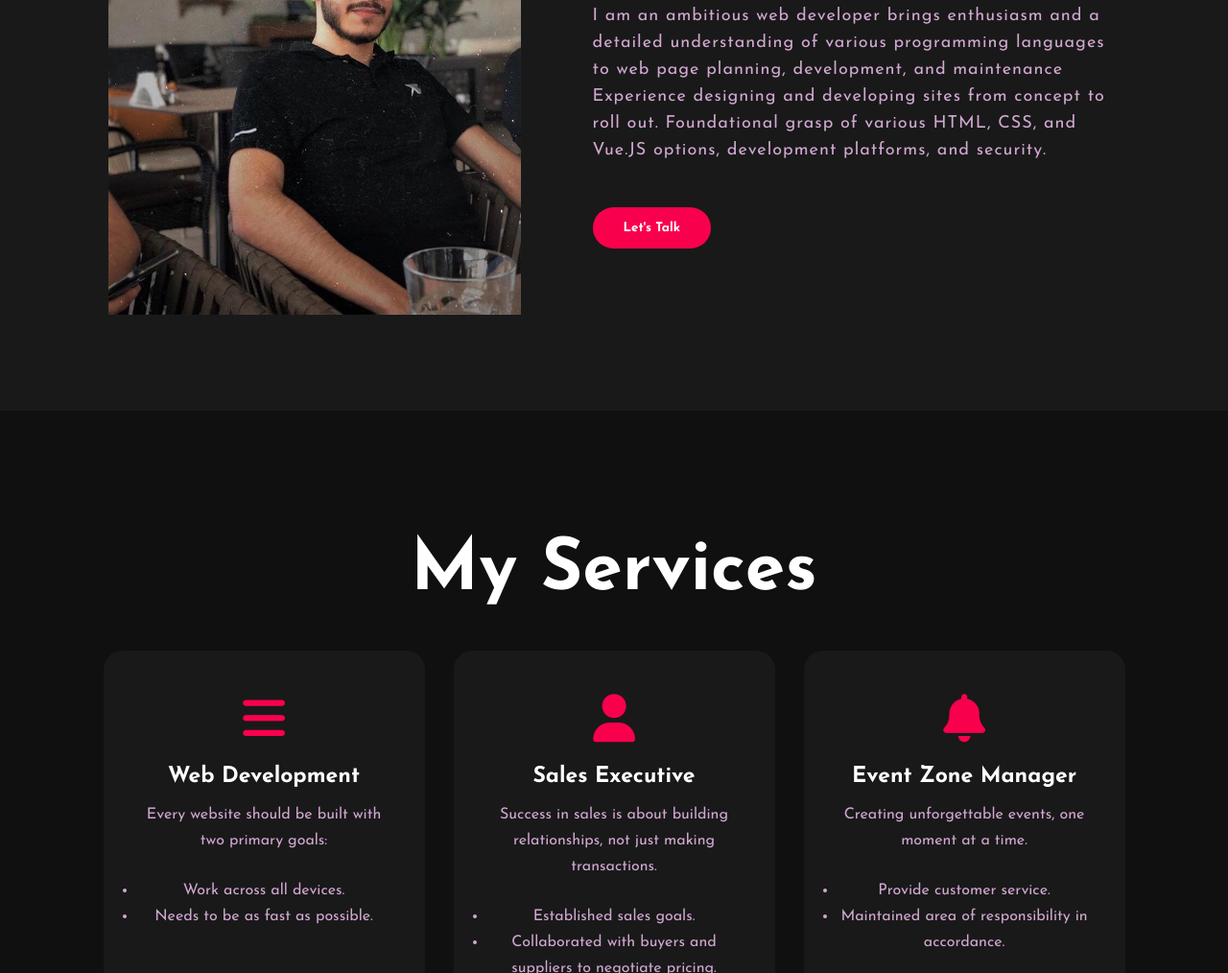
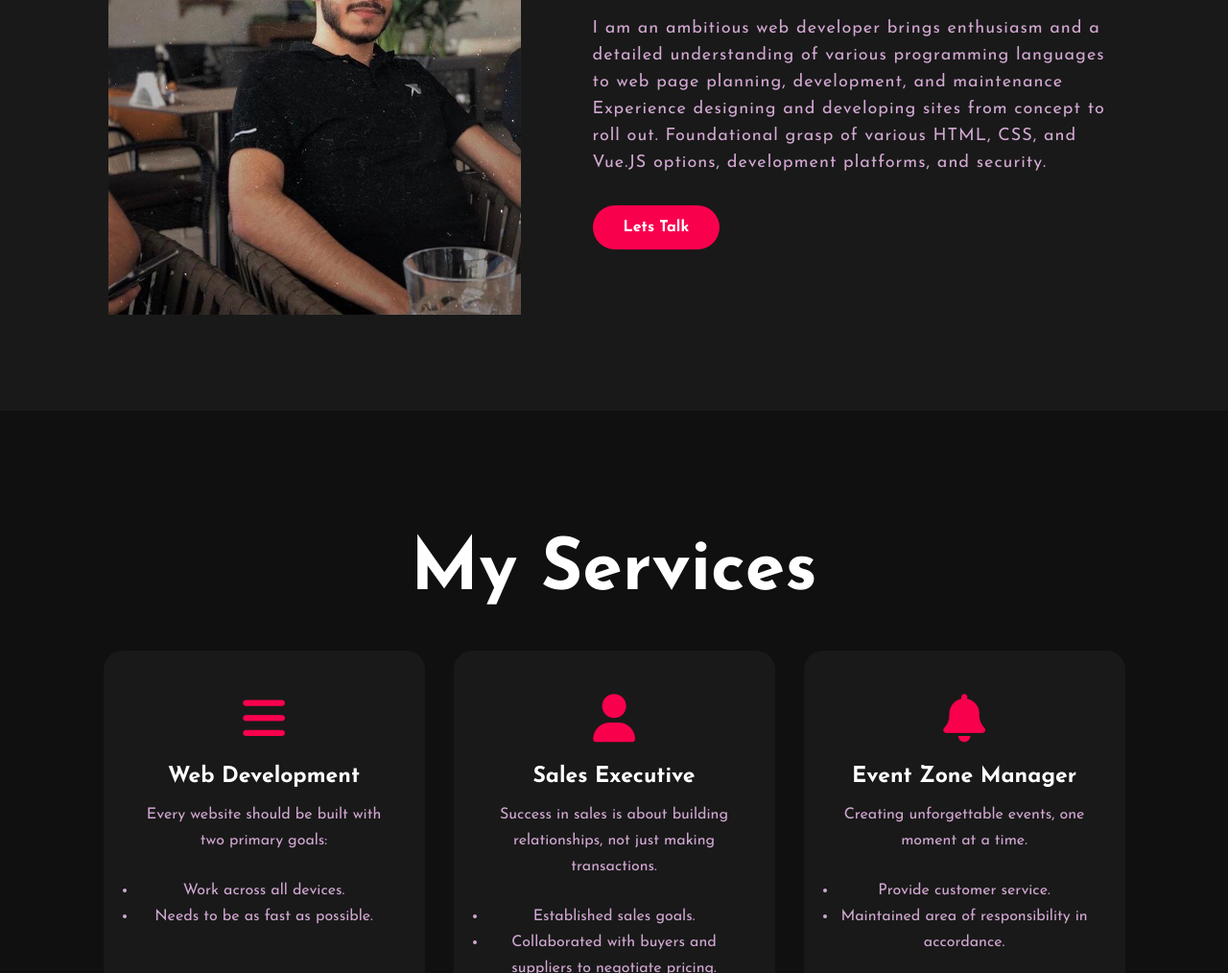
Before and after one commit to WissamRM/Portfolio, a plain HTML site: page index.html in a window 1280 px wide. Shown: the part 1109-2123 px from the top of the page at 96% size. Drawn offline with Linux system fonts and the light colour scheme; a script that the page names is missing.

Commit message:
Fixed "Lets Talk" btn

```diff
--- a/index.html
+++ b/index.html
@@ -66,7 +66,8 @@
                     planning, development, and maintenance Experience designing and developing sites from concept to
                     roll out. Foundational
                     grasp of various HTML, CSS, and Vue.JS options, development platforms, and security.</p>
-                <button type="button">Let's Talk</button>
+                <!-- <button type="button">Let's Talk</button>  -->
+                <a class="button" href="#footer">Lets Talk</a>
             </div>
         </div>
     </section>
@@ -134,7 +135,7 @@
     </div>
 
     <!---Footer Start--->
-    <footer>
+    <footer id="footer">
         <p>Wissam Machharah</p>
         <p>For more info feel free to reach out to me!</p>
         <div class="social">
--- a/style.css
+++ b/style.css
@@ -195,6 +195,24 @@ button:hover {
     cursor: pointer;
 }
 
+.button {
+    background-color: #f9004d;
+    color: white;
+    text-decoration: none;
+    border: 2px solid transparent;
+    font-weight: bold;
+    padding: 13px 30px;
+    border-radius: 30px;
+    transition: .4s;
+}
+
+.button:hover {
+    background-color: transparent;
+    border: 2px solid #f9004d;
+    transition: .4s;
+    cursor: pointer;
+}
+
 .service {
     background: #101010;
     width: 100%;
```
